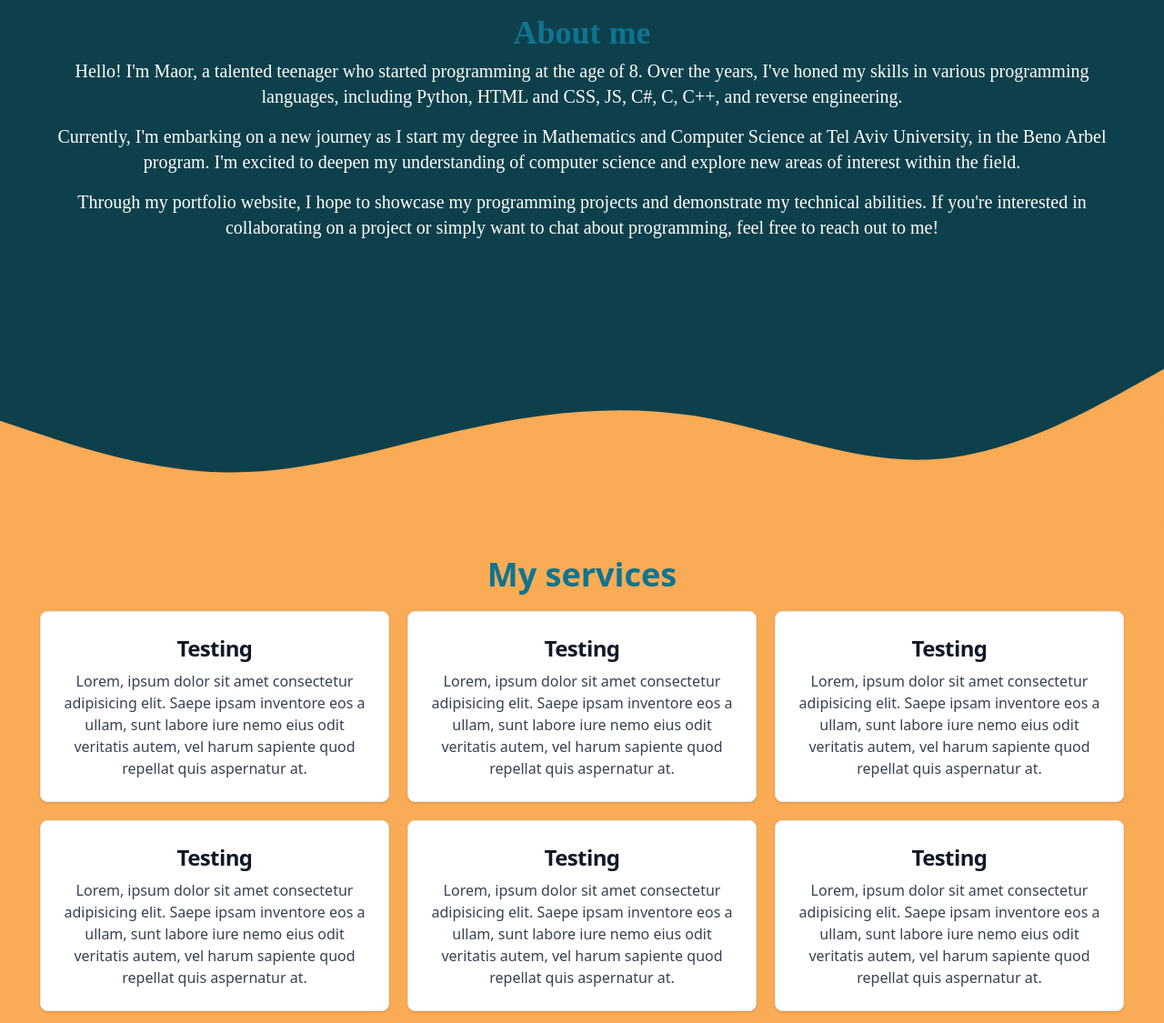
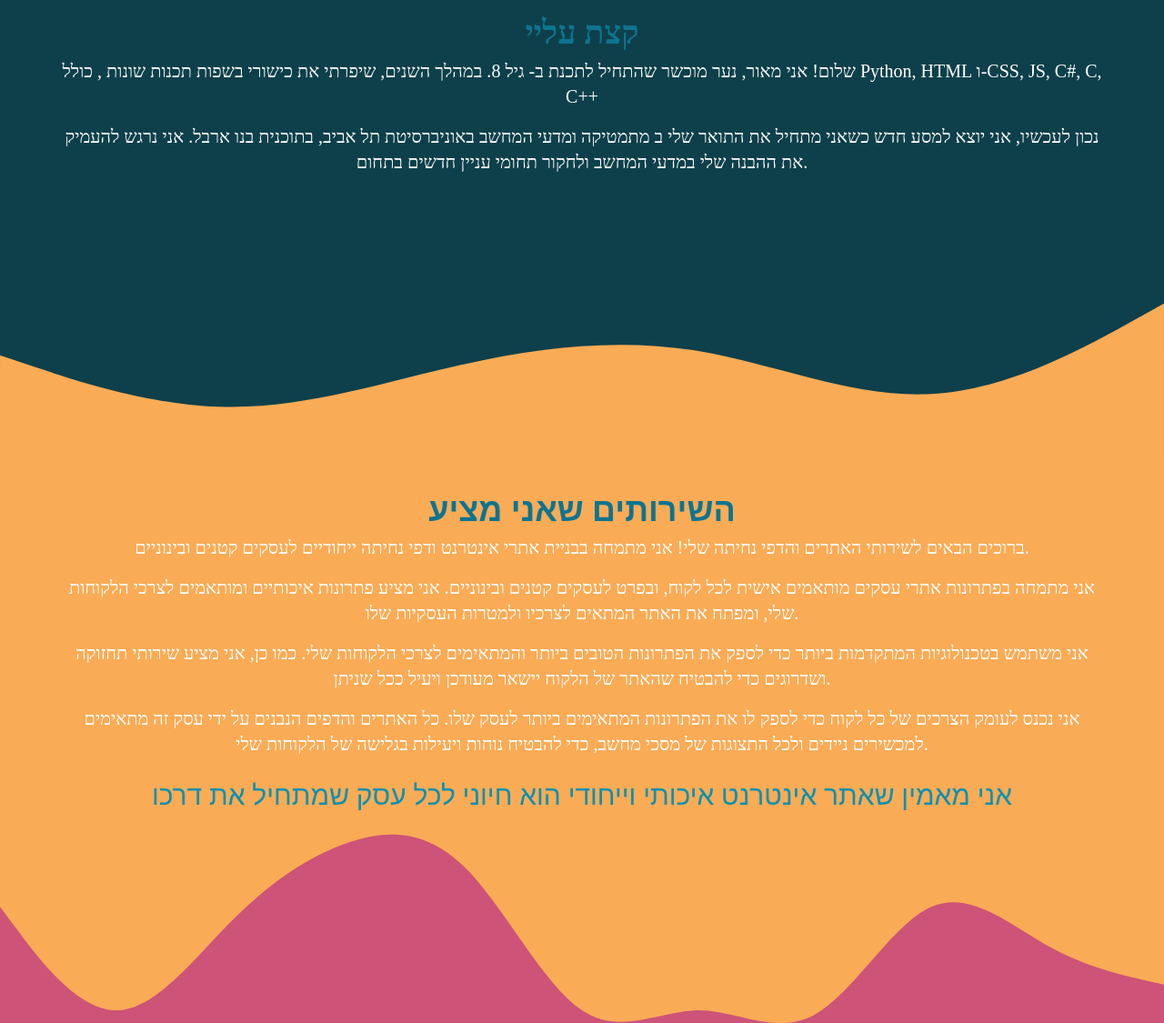
Before and after one commit to infermi/infermi.github.io, an Astro site: page / in a window 1280 px wide. Shown: the part 820-1945 px from the top of the page at 91% size. Built offline with nearby package versions, Linux system fonts and the light colour scheme; Astro itself is replaced by a stand-in of ours; a web font is replaced by a local one.

Commit message:
better text

```diff
--- a/package.json
+++ b/package.json
@@ -12,6 +12,8 @@
   "dependencies": {
     "@astrojs/tailwind": "^3.1.1",
     "astro": "^2.1.3",
+    "prettier": "^2.8.7",
+    "prettier-plugin-tailwindcss": "^0.2.6",
     "tailwind-scrollbar-hide": "^1.1.7",
     "tailwindcss": "^3.2.7"
   }
--- a/src/pages/index.astro
+++ b/src/pages/index.astro
@@ -18,7 +18,7 @@ import Project from "../components/Project.astro";
 --sandy-brown: #FAAB55ff;
 --midnight-green: #0E404Bff;
  -->
-<html lang="en" class="scroll-smooth w-screen scrollbar-hide">
+<html lang="en" class="w-screen scroll-smooth scrollbar-hide">
   <head>
     <meta charset="UTF-8" />
     <meta name="viewport" content="width=device-width" />
@@ -35,116 +35,90 @@ import Project from "../components/Project.astro";
       rel="stylesheet"
     />
   </head>
-  <body class="overflow-x-hidden w-screen">
+  <body class="w-screen overflow-x-hidden">
     <Navbar />
     <main>
       <div
-        class="w-full h-screen bg-[url('/mywebsite/cool_background.png')] flex bg-center bg-cover justify-center items-center"
+        class="flex h-screen w-full items-center justify-center bg-[url('/mywebsite/cool_background.png')] bg-cover bg-center"
       >
-        <h1 class="text-5xl text-center  text-slate-900 font-bebas">
-          Boost your small business <br />
-          with a website that <br />
-          <span class="font-bold text-blue-500">brings in customers</span>
+        <h1 class="xl:max-w-1/2 text-center font-bebas text-5xl text-slate-900">
+          תפתח את העסק שלך עם אתר <br />
+          <span class="text-6xl font-bold text-blue-500">שמושך לקוחות</span>
         </h1>
       </div>
 
-      <Section Id="about" Bg="#0E404Bff">
-        <h1 class=" text-4xl mt-4 text-cyan-700 font-bold font-sono text-center">
-          About me
+      <Section Id="about" Bg="#0E404Bff" dir="rtl">
+        <h1 class="mt-4 text-center font-sono text-4xl font-bold text-cyan-700">
+          קצת עליי
         </h1>
         <Par>
-          Hello! I'm Maor, a talented teenager who started programming at the
-          age of 8. Over the years, I've honed my skills in various programming
-          languages, including Python, HTML and CSS, JS, C#, C, C++, and reverse
-          engineering.
+          שלום! אני מאור, נער מוכשר שהתחיל לתכנת ב- גיל 8. במהלך השנים, שיפרתי
+          את כישורי בשפות תכנות שונות , כולל Python, HTML ו-CSS, JS, C#, C, C++
         </Par>
         <Par>
-          Currently, I'm embarking on a new journey as I start my degree in
-          Mathematics and Computer Science at Tel Aviv University, in the Beno
-          Arbel program. I'm excited to deepen my understanding of computer
-          science and explore new areas of interest within the field.
-        </Par>
-        <Par>
-          Through my portfolio website, I hope to showcase my programming
-          projects and demonstrate my technical abilities. If you're interested
-          in collaborating on a project or simply want to chat about
-          programming, feel free to reach out to me!
+          נכון לעכשיו, אני יוצא למסע חדש כשאני מתחיל את התואר שלי ב מתמטיקה
+          ומדעי המחשב באוניברסיטת תל אביב, בתוכנית בנו ארבל. אני נרגש להעמיק את
+          ההבנה שלי במדעי המחשב ולחקור תחומי עניין חדשים בתחום.
         </Par>
       </Section>
 
       <Wave />
 
       <Section Id="services" Bg="#FAAB55ff">
-        <h1 class="text-center text-4xl mt-4 text-cyan-700 font-bold">
-          My services
+        <h1 class="mt-4 text-center text-4xl font-bold text-cyan-700">
+          השירותים שאני מציע
         </h1>
-        <div id="serviceList" class="flex justify-center mt-5 gap-5 flex-wrap">
-          <Service title="Testing" Link="#">
-            Lorem, ipsum dolor sit amet consectetur adipisicing elit. Saepe
-            ipsam inventore eos a ullam, sunt labore iure nemo eius odit
-            veritatis autem, vel harum sapiente quod repellat quis aspernatur
-            at.
-          </Service>
-          <Service title="Testing" Link="#">
-            Lorem, ipsum dolor sit amet consectetur adipisicing elit. Saepe
-            ipsam inventore eos a ullam, sunt labore iure nemo eius odit
-            veritatis autem, vel harum sapiente quod repellat quis aspernatur
-            at.
-          </Service>
-          <Service title="Testing" Link="#">
-            Lorem, ipsum dolor sit amet consectetur adipisicing elit. Saepe
-            ipsam inventore eos a ullam, sunt labore iure nemo eius odit
-            veritatis autem, vel harum sapiente quod repellat quis aspernatur
-            at.
-          </Service>
-          <Service title="Testing" Link="#">
-            Lorem, ipsum dolor sit amet consectetur adipisicing elit. Saepe
-            ipsam inventore eos a ullam, sunt labore iure nemo eius odit
-            veritatis autem, vel harum sapiente quod repellat quis aspernatur
-            at.
-          </Service>
-          <Service title="Testing" Link="#">
-            Lorem, ipsum dolor sit amet consectetur adipisicing elit. Saepe
-            ipsam inventore eos a ullam, sunt labore iure nemo eius odit
-            veritatis autem, vel harum sapiente quod repellat quis aspernatur
-            at.
-          </Service>
-          <Service title="Testing" Link="#">
-            Lorem, ipsum dolor sit amet consectetur adipisicing elit. Saepe
-            ipsam inventore eos a ullam, sunt labore iure nemo eius odit
-            veritatis autem, vel harum sapiente quod repellat quis aspernatur
-            at.
-          </Service>
-        </div>
+
+        <Par>
+          ברוכים הבאים לשירותי האתרים והדפי נחיתה שלי! אני מתמחה בבניית אתרי
+          אינטרנט ודפי נחיתה ייחודיים לעסקים קטנים ובינוניים.
+        </Par>
+        <Par>
+          אני מתמחה בפתרונות אתרי עסקים מותאמים אישית לכל לקוח, ובפרט לעסקים
+          קטנים ובינוניים. אני מציע פתרונות איכותיים ומותאמים לצרכי הלקוחות שלי,
+          ומפתח את האתר המתאים לצרכיו ולמטרות העסקיות שלו.
+        </Par>
+        <Par>
+          אני משתמש בטכנולוגיות המתקדמות ביותר כדי לספק את הפתרונות הטובים ביותר
+          והמתאימים לצרכי הלקוחות שלי. כמו כן, אני מציע שירותי תחזוקה ושדרוגים
+          כדי להבטיח שהאתר של הלקוח יישאר מעודכן ויעיל ככל שניתן.
+        </Par>
+        <Par>
+          אני נכנס לעומק הצרכים של כל לקוח כדי לספק לו את הפתרונות המתאימים
+          ביותר לעסק שלו. כל האתרים והדפים הנבנים על ידי עסק זה מתאימים למכשירים
+          ניידים ולכל התצוגות של מסכי מחשב, כדי להבטיח נוחות ויעילות בגלישה של
+          הלקוחות שלי.
+        </Par>
+        <h2 class="mt-4 text-center text-3xl text-cyan-600">
+          אני מאמין שאתר אינטרנט איכותי וייחודי הוא חיוני לכל עסק שמתחיל את דרכו
+        </h2>
       </Section>
 
       <Wave />
 
       <Section Id="expirience" Bg="#CD5379ff">
-        <h1 class="text-4xl mt-4 text-cyan-700 font-sono font-bold">
-          Expirience
+        <h1 class="mt-4 font-sono text-4xl font-bold text-cyan-700">
+          פרוייקטי עבר
         </h1>
-        <h2 class="text-2xl font-bold font-ubu mb-6">
-          My expirience computer science
-        </h2>
-        <div class="flex flex-wrap text-center justify-center gap-5">
+
+        <div class="flex flex-wrap justify-center gap-5 text-center">
           <a
             href="https://infermi.github.io/Sveta/"
-            class="flex flex-col items-center bg-white border border-gray-200 rounded-lg shadow md:flex-row md:max-w-xl hover:bg-gray-100"
+            class="flex flex-col items-center rounded-lg border border-gray-200 bg-white shadow hover:bg-gray-100 md:max-w-xl md:flex-row"
           >
             <div class="flex flex-col justify-between p-4 leading-normal">
               <h5 class="mb-2 text-2xl font-bold tracking-tight text-gray-900">
-                Website for client Sveta Kopman
+                אתר ללקוחה- סבטה קופמן
               </h5>
             </div>
           </a>
           <a
             href="https://infermi.github.io/ar/"
-            class="flex flex-col items-center bg-white border border-gray-200 rounded-lg shadow md:flex-row md:max-w-xl hover:bg-gray-100"
+            class="flex flex-col items-center rounded-lg border border-gray-200 bg-white shadow hover:bg-gray-100 md:max-w-xl md:flex-row"
           >
             <div class="flex flex-col justify-between p-4 leading-normal">
               <h5 class="mb-2 text-2xl font-bold tracking-tight text-gray-900">
-                Website for client DPgarden
+                אתר ללקוח - DPgarden
               </h5>
             </div>
           </a>
```
Also changed, not shown: 1 other file.
